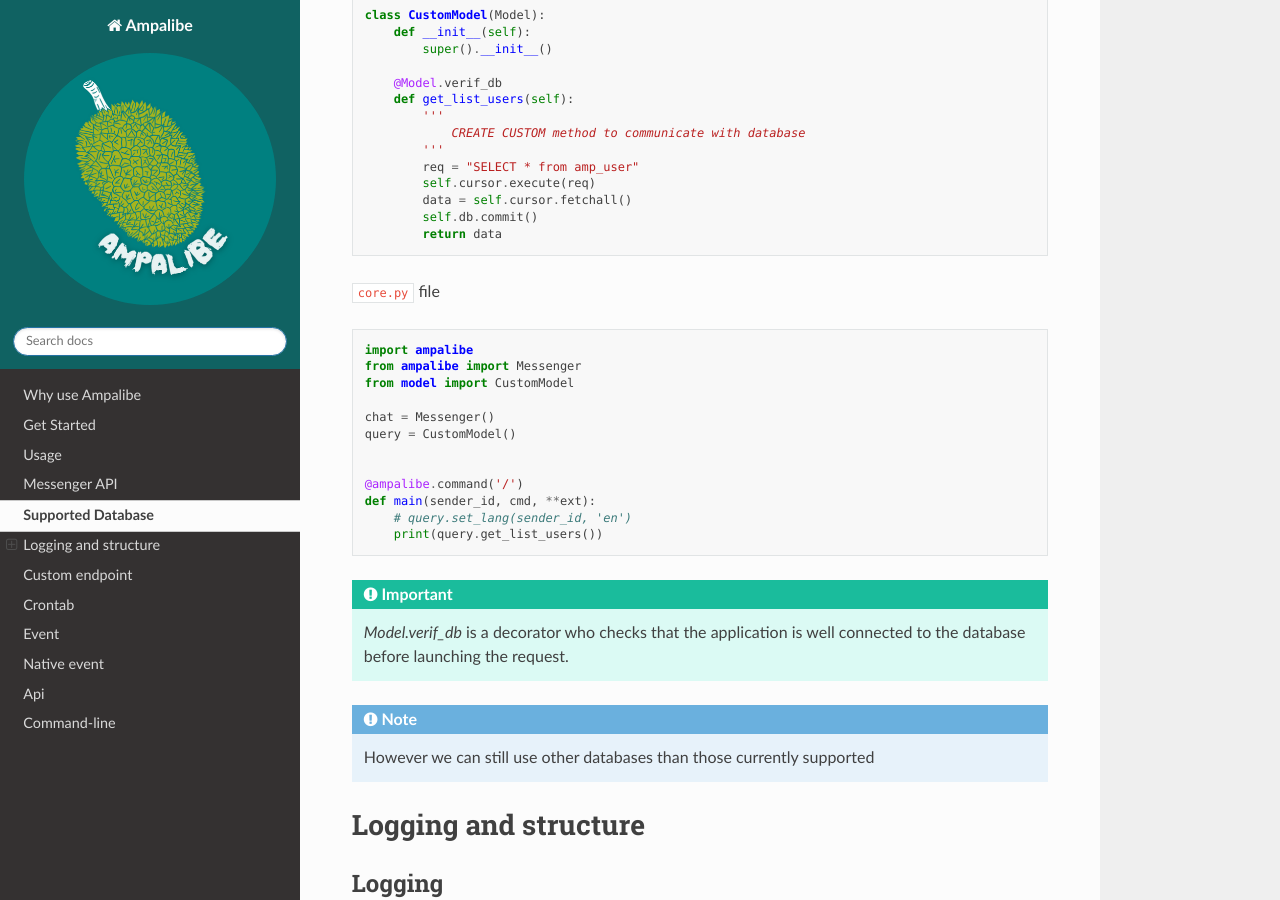
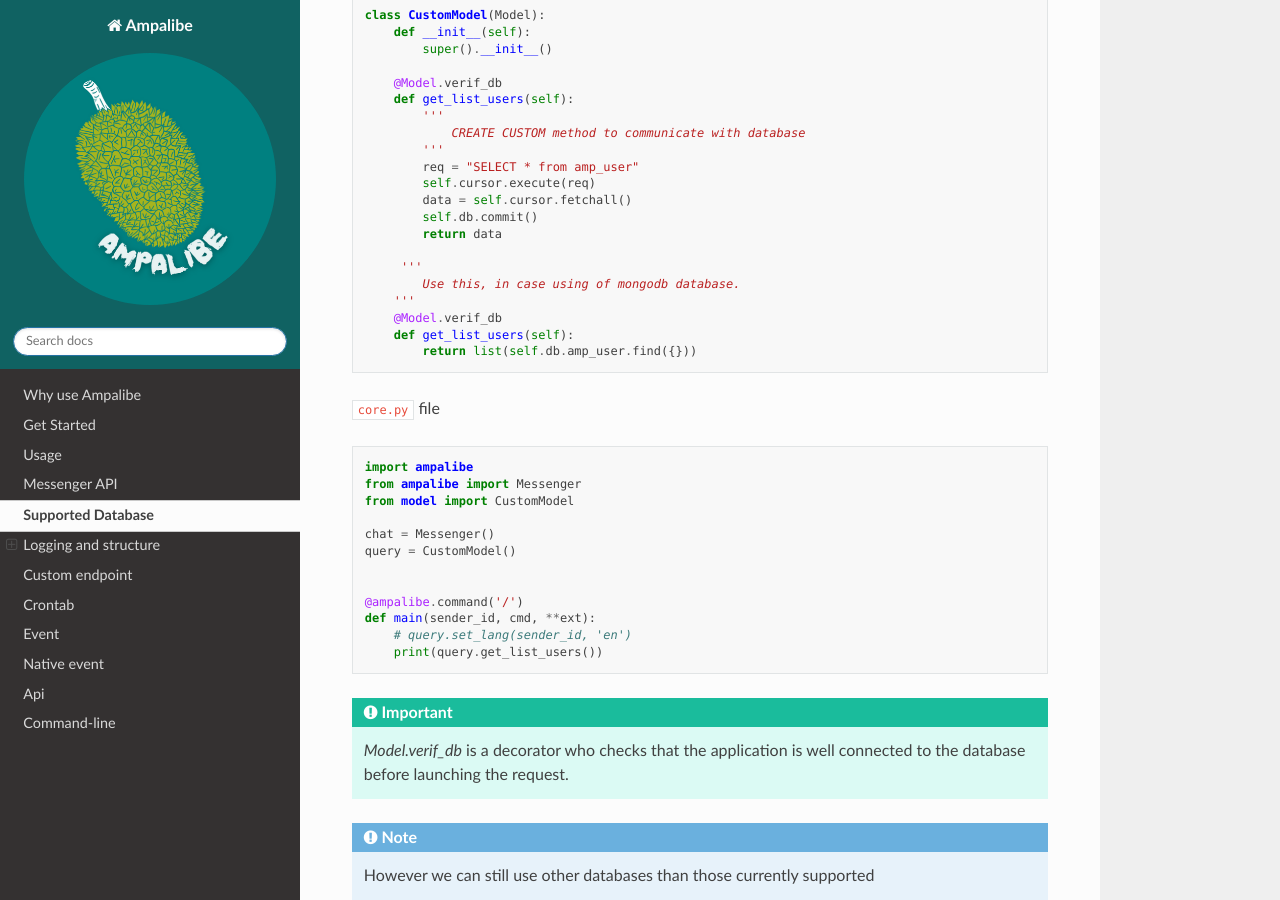
Before and after one commit to iTeam-S/Ampalibe, a Sphinx documentation site: the page built from docs/source/more.rst, in a window 1280 px wide and 900 px high, scrolled down 464 px. Built offline with Sphinx 7.4.7 and the Read the Docs theme 2.0.0, drawn with Linux system fonts in a browser that asks for light colours.

Commit message:
Minor improvements
- code improv
- docs improv

```diff
--- a/docs/source/more.rst
+++ b/docs/source/more.rst
@@ -29,6 +29,15 @@ we use the instances received from the *Model* object as the variable **db**, **
             data = self.cursor.fetchall()
             self.db.commit()
             return data
+
+         '''
+            Use this, in case using of mongodb database.
+        '''
+        @Model.verif_db
+        def get_list_users(self):
+            return list(self.db.amp_user.find({}))
+
+
 
 ``core.py`` file
 
```
Also changed, not shown: 1 other file.
